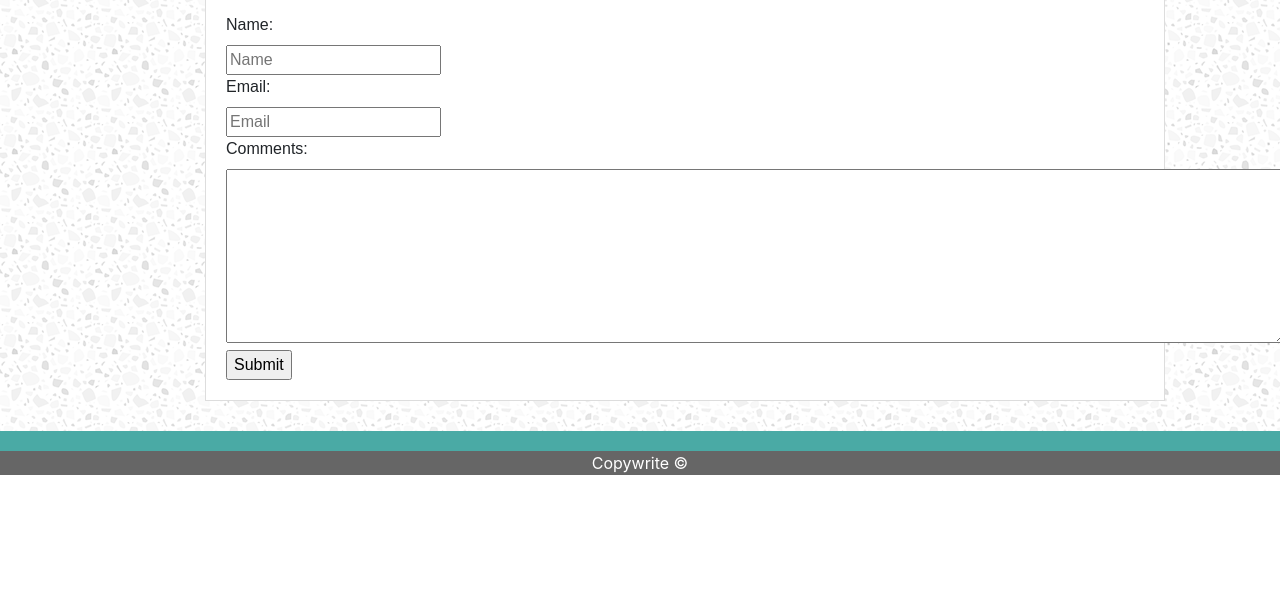
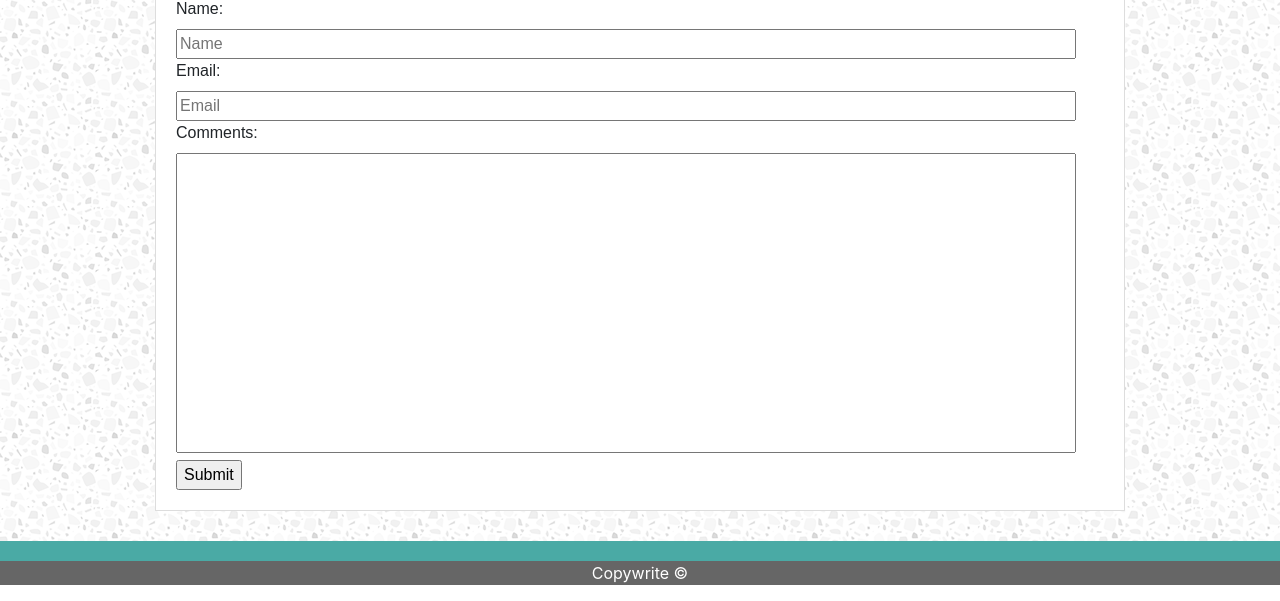
Before and after one commit to onealashley/bootstrap-portfolio, a plain HTML site: page contact.html in a window 1280 px wide. Shown: the part 239-840 px from the top of the page. Before the commit the page ends 800 px from the top, so only its background shows below. Drawn offline with nearby package versions, Linux system fonts and the light colour scheme.

Commit message:
more fixed

```diff
--- a/contact.html
+++ b/contact.html
@@ -32,15 +32,15 @@
                     <form>
                         <label for="username">Name:</label>
                         <br>
-                        <input id="username" type="email" placeholder="Name" required>
+                        <input id="username" type="email" placeholder="Name" required class="user">
                         <br>
                         <label for="email">Email:</label>
                         <br>
-                        <input id="email" name="email" type="email" placeholder="Email" required>
+                        <input id="email" name="email" type="email" placeholder="Email" required class="user">
                         <br>
                         <label for="comments">Comments:</label>
                         <br>
-                        <textarea name="comments" id="comments" cols="112" rows="7"></textarea>
+                        <textarea name="comments" id="comments"></textarea>
                         <br>
                     </form>
                     <input type="Submit" class="button">
--- a/styles.css
+++ b/styles.css
@@ -4,7 +4,7 @@
     float: left;
     background-color:#4aaaa5;
     padding: 10px;
-    margin-left: 30px;
+    margin-left: 150px;
     margin-top: 0px;
     margin-bottom: 0px;
     font-family: Georgia, 'Times New Roman', Times, serif;
@@ -12,11 +12,12 @@
 
 .nav-link {
     font-size: 30px;
-    margin-right: 20px;
+    margin-right: 100px;
 }
 
 .bg-light {
     background-color: white !important;
+    padding: 0;
 }
 
 .background{
@@ -24,19 +25,32 @@
 }
 
 .content{
-    display: block;
-    width: 960px;
-    margin-left:50px;
+    width: 100%;
+    margin: 0 auto;
     border: 1px solid #dddddd;
     padding: 20px;
     background-color: white;
     font-family: Arial, Helvetica, sans-serif;
+    overflow: auto;
+    position: relative;
 }
 
 .content h1{
     font-size: 40px;
     color: #4aaaa5;
     font-family: Georgia, 'Times New Roman', Times, serif
+}
+
+.user{
+    left: 10px; top: 10px;
+    width: 97%;
+}
+
+textarea{
+    left:10px; top:10px;
+    width: 97%;
+    height: 300px;
+    resize: none;
 }
 
 .imgcontent {
@@ -67,7 +81,8 @@ footer {
 
 .img{
     border-top: 20px;
-    padding-bottom: 20px
+    padding-bottom: 20px;
+    padding-right: 20px;
  }
 
  .img h3{
@@ -84,3 +99,7 @@ footer {
     border-bottom: 0;
 
  }
+
+ img{
+     padding-right: 20px;
+ }
```
Also changed, not shown: index.html (+1 -1 lines).
